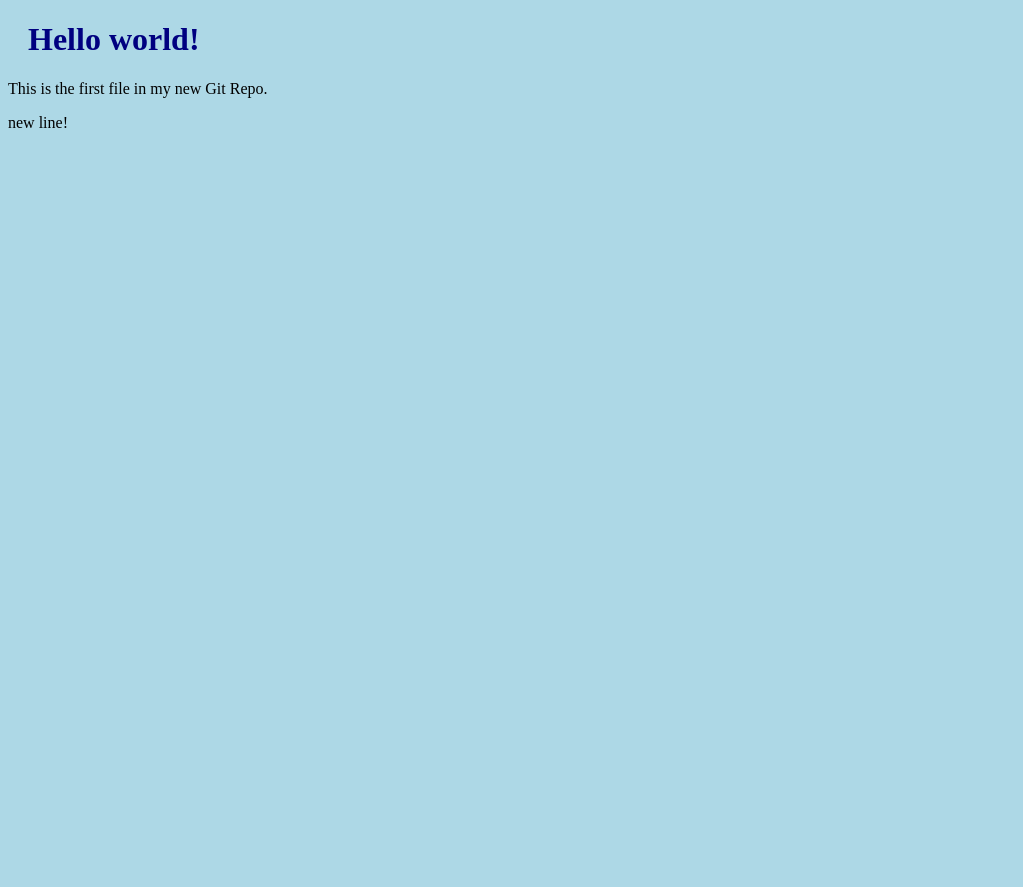
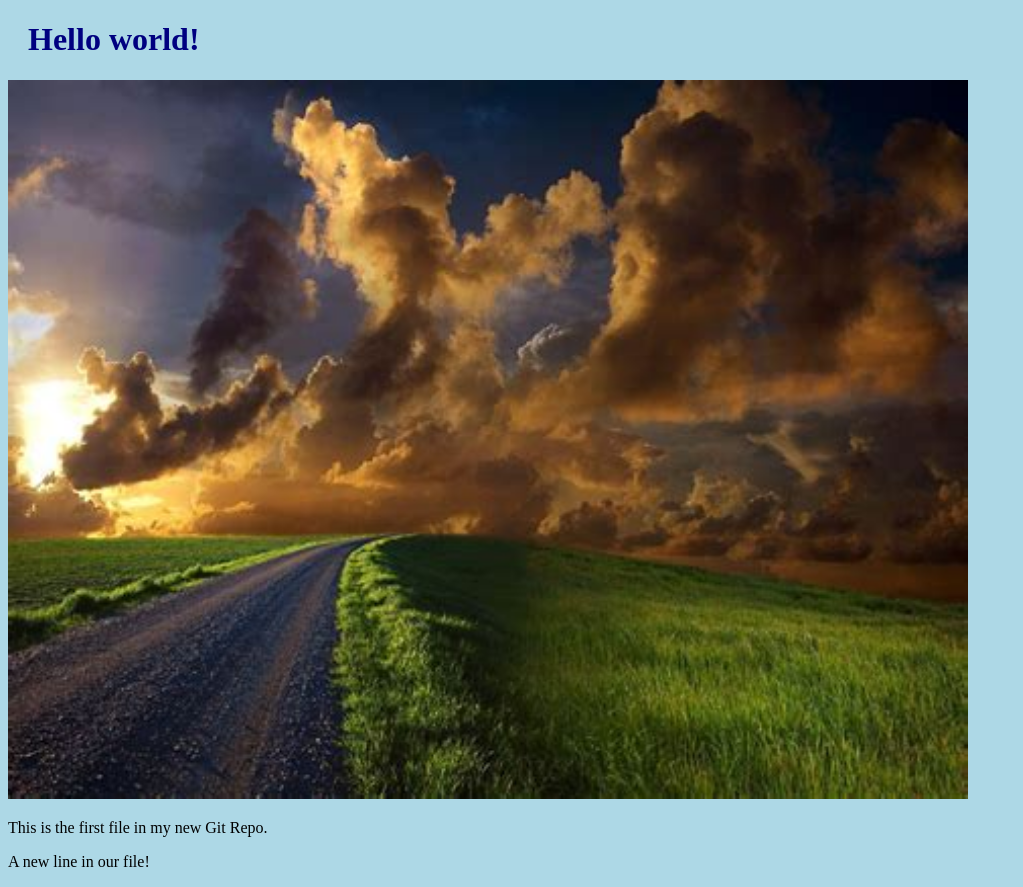
Before and after one commit to PhilippJo/PhilippJo.github.io, a plain HTML site: page index.html in a window 1280 px wide. Shown: the whole page, without its empty margins (0-1023 px from the left). Before the commit the page ends 800 px from the top, so only its background shows below. Drawn offline with Linux system fonts and the light colour scheme.

Commit message:
Added image to index.html

```diff
--- a/index.html
+++ b/index.html
@@ -1,4 +1,4 @@
-<!DOCTYPE html>
+ <!DOCTYPE html>
 <html>
 <head>
 <title>Hello World!</title>
@@ -7,8 +7,10 @@
 <body>
 
 <h1>Hello world!</h1>
+<div><img src="img_hello_world.jpg" alt="Hello World from Space"
+style="width:100%;max-width:960px"></div>
 <p>This is the first file in my new Git Repo.</p>
-<p>new line!</p>
+<p>A new line in our file!</p>
 
 </body>
 </html>
```
Also changed, not shown: img_hello_world.jpg (added).
